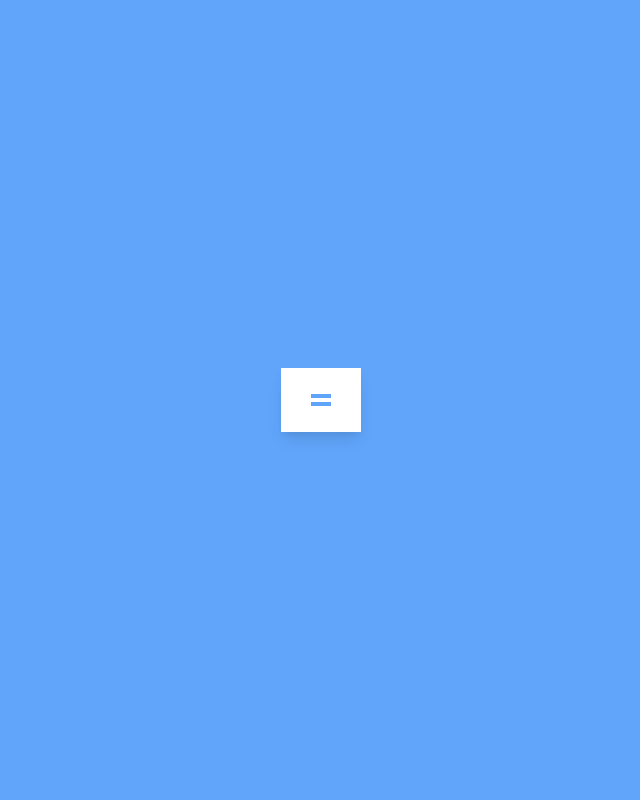
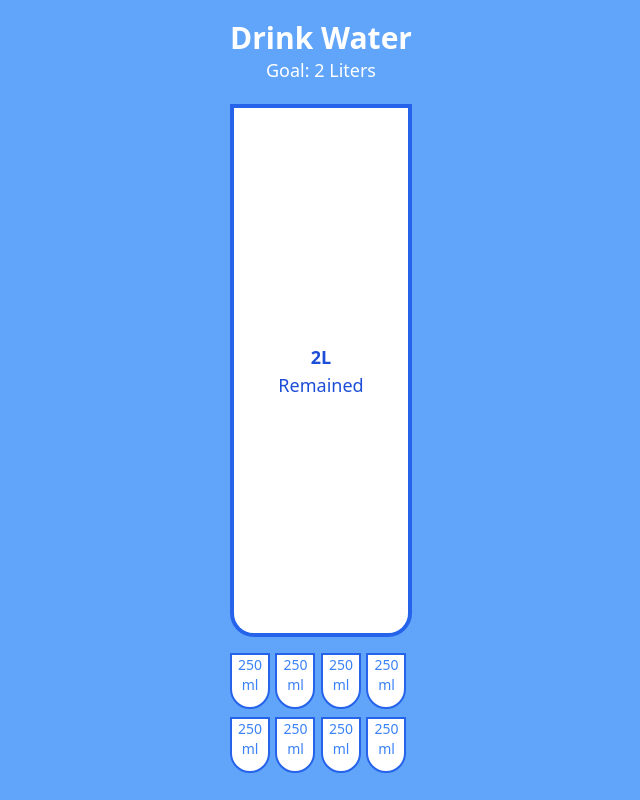
Before and after one commit to KeepCodeing/vcomponents-project, a Vue app: page / in a window 1280 px wide. Shown: the whole page, without its empty margins (319-959 px from the left). Built offline with nearby package versions, Linux system fonts and the light colour scheme.

Commit message:
DrinkWater完成

```diff
--- a/src/App.vue
+++ b/src/App.vue
@@ -1,5 +1,5 @@
 <template>
-  <animated-navigation />
+  <drink-water />
 </template>
 
 <script lang="ts">
@@ -9,7 +9,8 @@ import { defineComponent } from 'vue'
 // import HiddenSearchWidget from './components/HiddenSearchWidget.vue';
 // import WaveForm from './components/WaveForm.vue';
 // import PrograssSteps from '@/components/PrograssSteps.vue'
-import AnimatedNavigation from '@/components/AnimatedNavigation.vue'
+// import AnimatedNavigation from '@/components/AnimatedNavigation.vue'
+import DrinkWater from './components/DrinkWater.vue';
 
 export default defineComponent({
   components: {
@@ -18,7 +19,8 @@ export default defineComponent({
     // FaqCollapse,
     // RandomChoicePicker
     // PrograssSteps
-    AnimatedNavigation
+    // AnimatedNavigation,
+    DrinkWater
   }
 });
 </script>
--- /dev/null
+++ b/src/components/DrinkWater.vue
@@ -0,0 +1,103 @@
+<template>
+  <div class="h-full w-full bg-blue-400 flex justify-center items-center">
+    <div class="h-full">
+      <div class="text-center mt-5">
+        <h1 class="text-3xl font-bold text-white">Drink Water</h1>
+        <p class="text-lg text-white">Goal: 2 Liters</p>
+      </div>
+      <div
+        class="
+          border-4
+          mt-5
+          rounded-bl-3xl rounded-br-3xl
+          overflow-hidden
+          border-blue-600
+          h-2/3
+        "
+      >
+        <div
+          class="
+            bg-white
+            flex
+            justify-center
+            text-blue-700 text-lg
+            items-center
+            w-full
+            water-height
+            text-center
+            overflow-hidden
+          "
+          :style="{ height: 100 - usedCon + '%' }"
+        >
+          <div>
+            <p class="font-bold">{{ 2 - 2 * usedCon / 100 }}L</p>
+            <p class="font-thin">Remained</p>
+          </div>
+        </div>
+        <div
+          class="
+            bg-blue-500
+            flex
+            items-center
+            justify-center
+            text-white
+            w-full
+            water-height
+          "
+          :style="{ height: usedCon + '%' }"
+        >
+          <p class="font-bold text-2xl">{{ usedCon }}%</p>
+        </div>
+      </div>
+      <div class="mt-2 grid grid-cols-4">
+        <div
+          class="
+            border-2
+            rounded-bl-3xl rounded-br-3xl
+            border-blue-600
+            h-14
+            w-10
+            font-light
+            text-sm text-center
+            mt-2
+            bg-white
+            text-blue-500
+            cursor-pointer
+          "
+          :class="{ 'bg-blue-200': item <= curIdx }"
+          v-for="item in 8"
+          :key="item"
+          @click="drink(item)"
+        >
+          <p>250<br />ml</p>
+        </div>
+      </div>
+    </div>
+  </div>
+</template>
+
+<script lang="ts">
+import { computed, defineComponent, ref } from "vue";
+
+export default defineComponent({
+  setup() {
+    const curIdx = ref(0);
+    const total = 8;
+    const usedCon = computed(() => (curIdx.value / total) * 100);
+    const drink = (idx: number) => {
+      curIdx.value = idx;
+    };
+    return {
+      curIdx,
+      drink,
+      usedCon,
+    };
+  },
+});
+</script>
+
+<style scoped>
+.water-height {
+  transition: height 0.3s cubic-bezier(0.39, 0.575, 0.565, 1);
+}
+</style>
```
